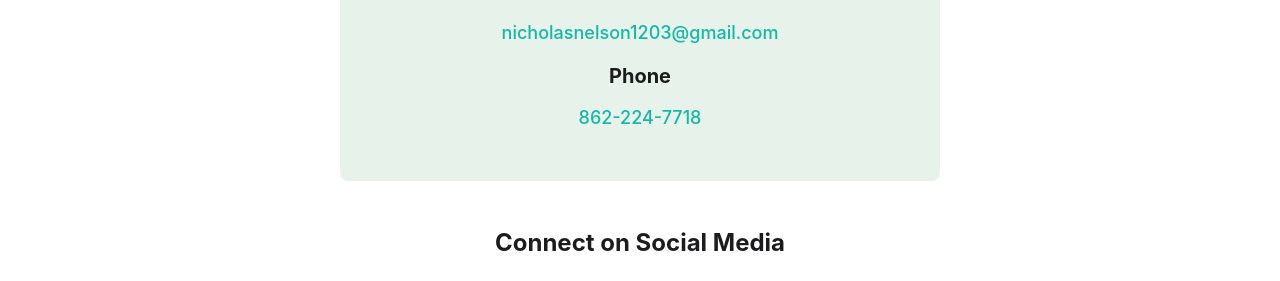
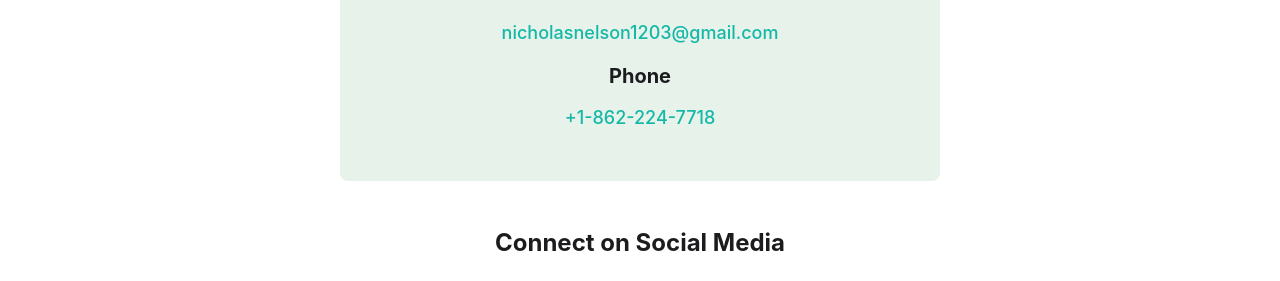
Before and after one commit to Eagolo135/Eagolo135.github.io, a Jekyll site: the page built from contact.html, in a window 1280 px wide and 900 px high, scrolled down 1243 px. Shown: the part 153-434 px from the top of the window. Built offline with Jekyll 4.4.1, drawn with Linux system fonts in a browser that asks for light colours.

Commit message:
Normalize phone number format

```diff
--- a/_data/site.yml
+++ b/_data/site.yml
@@ -188,7 +188,7 @@ projects:
     demo_link: "#"
     github_link: "#"
 email: nicholasnelson1203@gmail.com
-phone: 862-224-7718
+phone: +1-862-224-7718
 formspree_endpoint: https://formspree.io/f/xpqjpvgn
 social:
   - platform: LinkedIn
```
